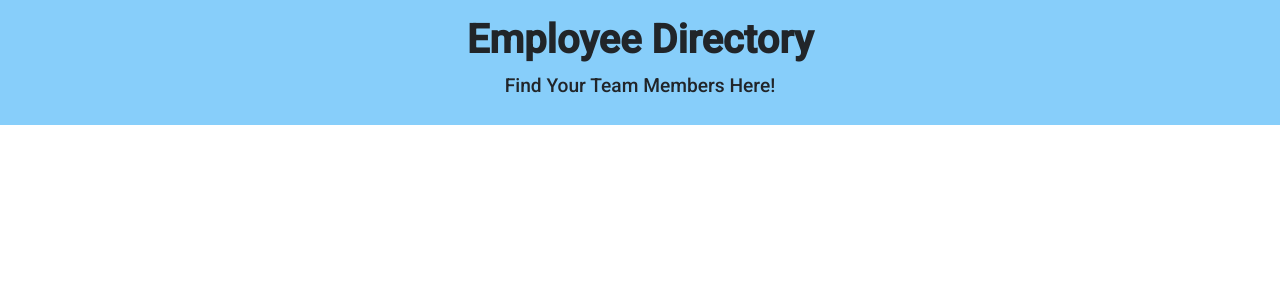
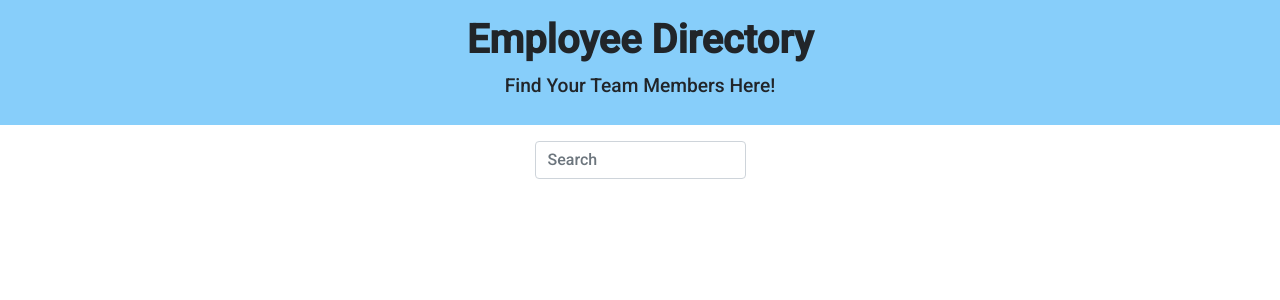
Before and after one commit to anusontarangkul/React-employee-directory, a React (Create React App) app: page / in a window 1280 px wide. Shown: the top 300 px of the page. Built offline with nearby package versions, Linux system fonts and the light colour scheme.

Commit message:
add search

```diff
--- a/src/App.js
+++ b/src/App.js
@@ -15,6 +15,7 @@ function App() {
     <div className="App">
       <Wrapper>
         <Heading />
+        <Search />
       </Wrapper>
     </div>
   );
--- a/src/components/Search/index.js
+++ b/src/components/Search/index.js
@@ -1,8 +1,23 @@
 import React from 'react';
 import "./style.css";
 
-function Search() {
-    return (null)
+function Search(props) {
+    return (
+        <form className="search">
+            <div className="form-group">
+                <input
+                    value={props.search}
+                    onChange={props.handleInputChange}
+                    name="term"
+                    list="term"
+                    type="text"
+                    className="form-control"
+                    placeholder="Search"
+                    id="term"
+                />
+            </div>
+        </form>
+    )
 }
 
 export default Search;
--- a/src/components/Search/style.css
+++ b/src/components/Search/style.css
@@ -0,0 +1,8 @@
+.search {
+  margin-top: 1rem;
+  width: 25%;
+  justify-content: center;
+  display: flex;
+  margin-right: auto;
+  margin-left: auto;
+}
```
